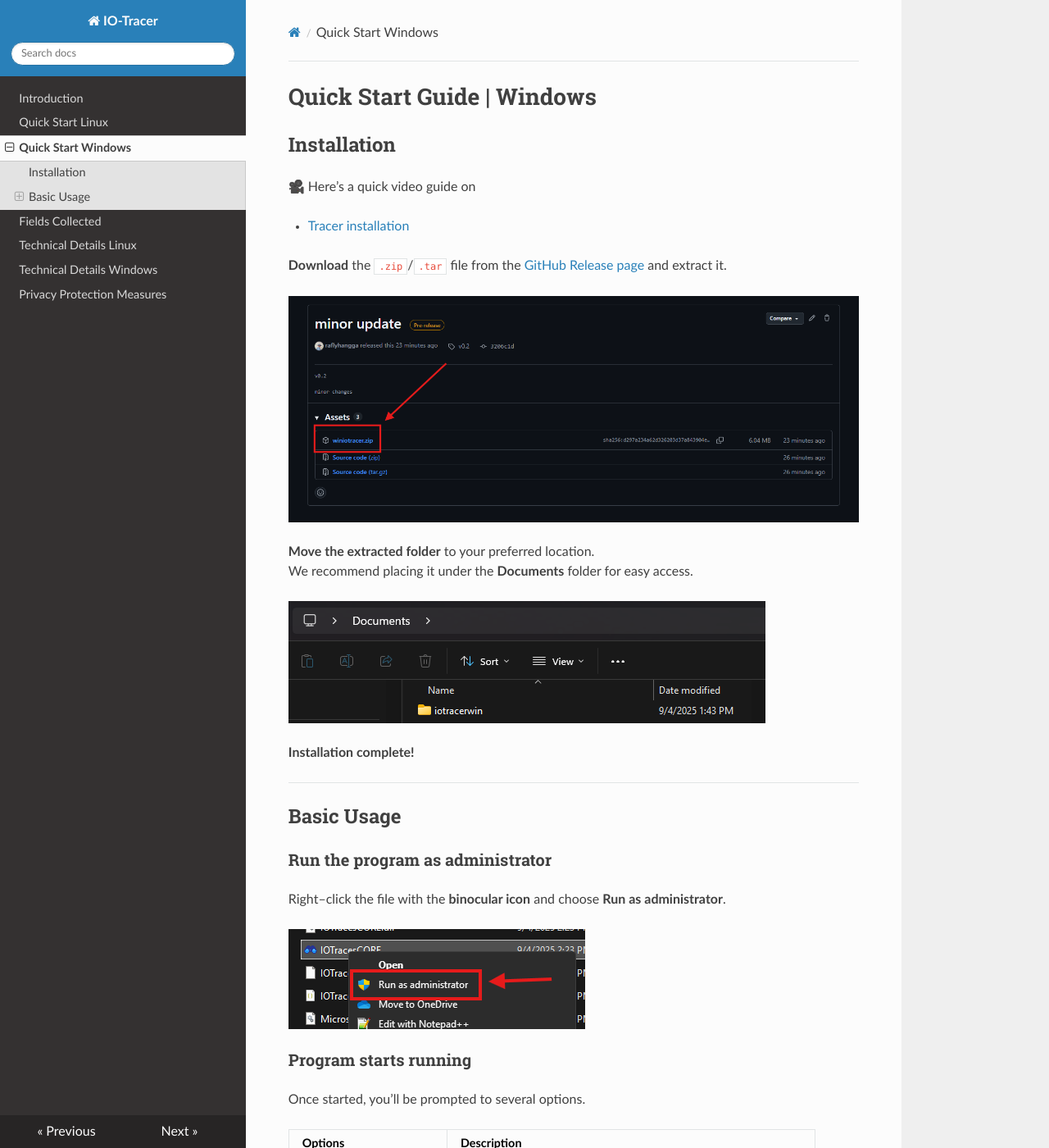
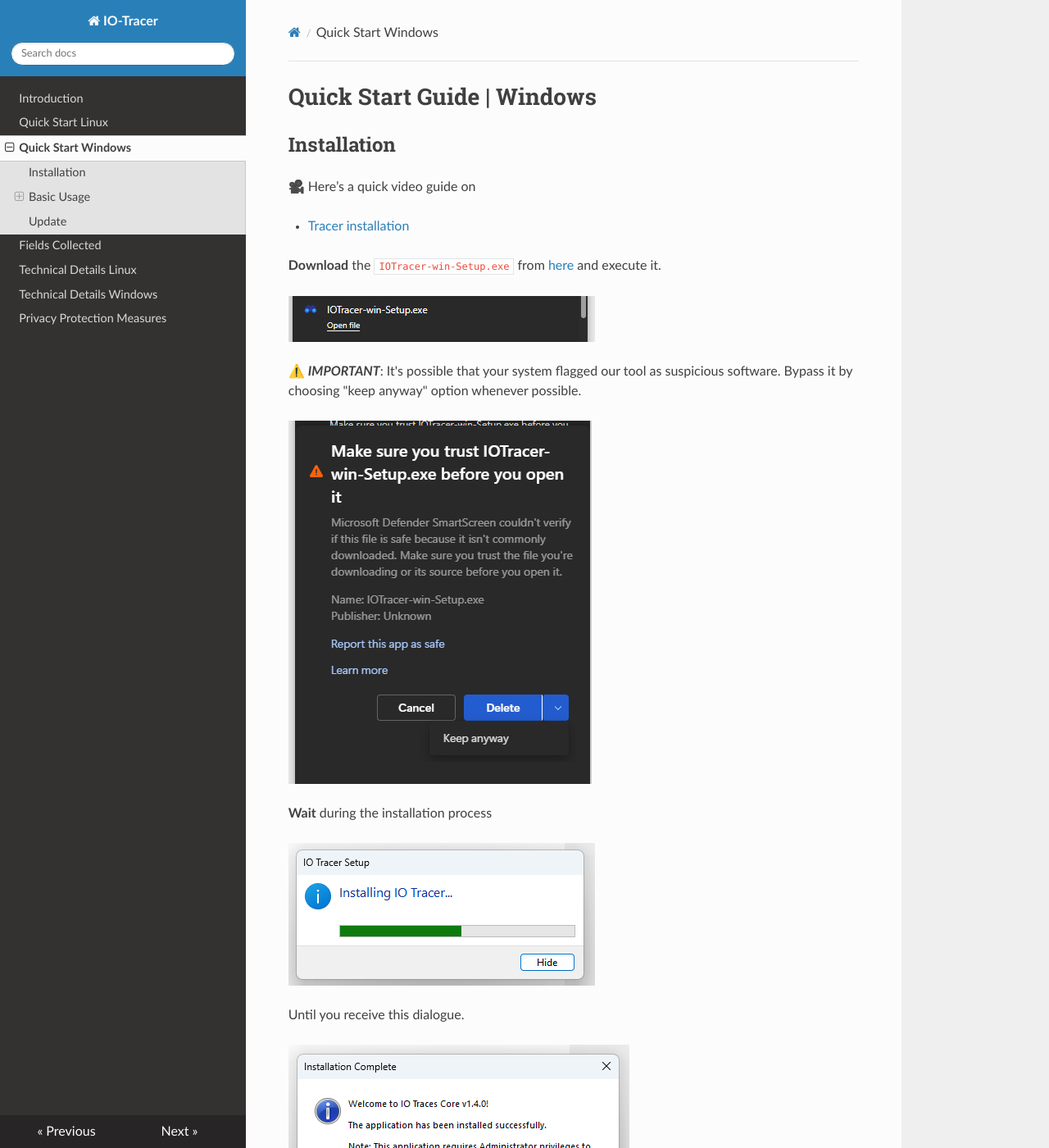
Before and after one commit to cacheMon/iotracerdocs, an MkDocs documentation site: the page built from docs/startwin.md, in a window 1280 px wide and 1400 px high. Shown: the whole window at 82% size. Built offline with MkDocs 1.6.1, drawn with Linux system fonts in a browser that asks for light colours; nearby versions of some CDN libraries; some of the changed text lies outside the part shown.

Commit message:
new windows installation docs

```diff
--- a/docs/startwin.md
+++ b/docs/startwin.md
@@ -7,18 +7,24 @@
 
 🎥 Here’s a quick video guide on
 
-- [Tracer installation](https://youtu.be/17Iba8GJqCA)
+- [Tracer installation](https://youtu.be/KIis_5XlYaI)
 
 
-
-**Download** the `.zip`/`.tar` file from the [GitHub Release page](https://github.com/cacheMon/io-tracer-win/releases) and extract it.
+**Download** the `IOTracer-win-Setup.exe` from [here](https://github.com/cacheMon/io-tracer-win/releases/latest/download/IOTracer-win-Setup.exe) and execute it.
 
 ![Download from GitHub](./img/ghrelease.png)
 
-**Move the extracted folder** to your preferred location.
-We recommend placing it under the **Documents** folder for easy access.
+⚠️ ***IMPORTANT***: It's possible that your system flagged our tool as suspicious software. Bypass it by choosing "keep anyway" option whenever possible.
 
-![Move to Documents](./img/filedoc.png)
+![Malware Warning](./img/softwarewarning.png)
+
+**Wait** during the installation process
+
+![Installation process](./img/installprocess.png)
+
+Until you receive this dialogue.
+
+![Installation finish](./img/finishinstall.png)
 
 **Installation complete!**
 
@@ -27,7 +33,13 @@ We recommend placing it under the **Documents** folder for easy access.
 ## Basic Usage
 
 ### Run the program as administrator
-Right–click the file with the **binocular icon** and choose **Run as administrator**.
+
+Find the program on your desktop or search bar.
+
+- ![Desktop Shortcut](./img/deskshortcut.png)
+- ![Windows Search](./img/searchresult.png)
+
+Right–click the application with the **binocular icon** and choose **Run as administrator**.
 
 ![Run as Administrator](./img/runadmin.png)
 
@@ -65,5 +77,17 @@ If you close the program properly, results will be saved inside the `output` pat
 
 ---
 
+## Update
+
+The program will **automatically** detect update if there is any.
+
+We allow user to manually check whether is there are any updates available through the tray icon
+
+![Check update](./img/checkupdate.png)
+
+Updating process will require the tool to restarts. Hence, collection process will be stopped.
+
+---
+
 ⚠️ **Important:**
 It's better for us to close the program if you want to shut your device. We'd like to prevent corruption happening during the data collection process 😉.
```
Also changed, not shown: docs/img/checkupdate.png (added), docs/img/deskshortcut.png (added), docs/img/finishinstall.png (added), docs/img/ghrelease.png, docs/img/installprocess.png (added), docs/img/runadmin.png, docs/img/searchresult.png (added), docs/img/softwarewarning.png (added).
